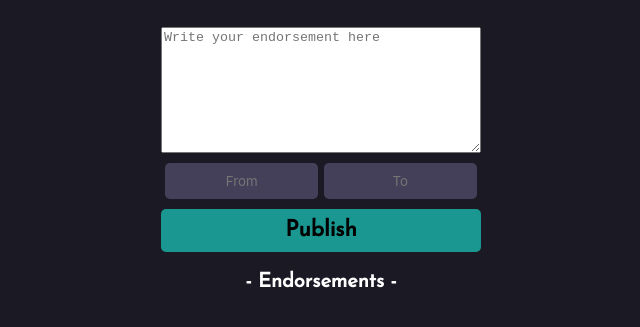
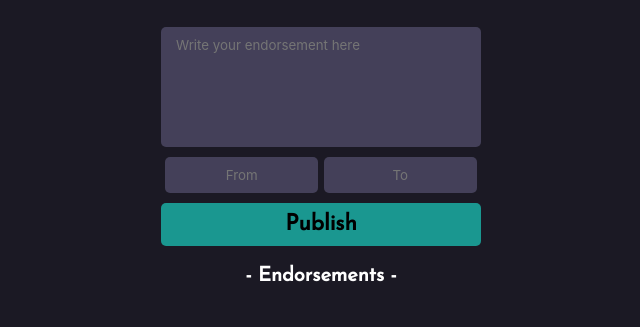
Before and after one commit to Faizan980/We-are-Champions, a plain HTML site: page index.html in a window 1280 px wide. Shown: the part 203-530 px from the top of the page, without its empty margins (319-959 px from the left). Drawn offline with Linux system fonts and the light colour scheme; no server answers.

Commit message:
Update index.html
Added class="input-El" in order to grab the exact styling of it from the stylesheet.

```diff
--- a/index.html
+++ b/index.html
@@ -15,10 +15,10 @@
     <title>We are Champions</title>
 </head>
 <body>
-    <div class="container">
+    <section class="container">
         <img src="./images/Freddie.png" />
         <h2>We are Champions</h2>
-        <textarea type="text" id="endorsement-value" placeholder="Write your endorsement here" ></textarea>
+        <textarea class="input-El" type="text" id="endorsement-value" placeholder="Write your endorsement here" ></textarea>
         <div class="input-container">
             <input type="text" class="input-el" id="from-input" placeholder="From">
             <input type="text" class="input-el" id="to-input" placeholder="To">
@@ -28,8 +28,7 @@
         <ul id="endorsement-list">
 
         </ul>
-
-    </div>
+    </section>
     <script src="index.js" type="module"></script>
 </body>
 </html>
```
